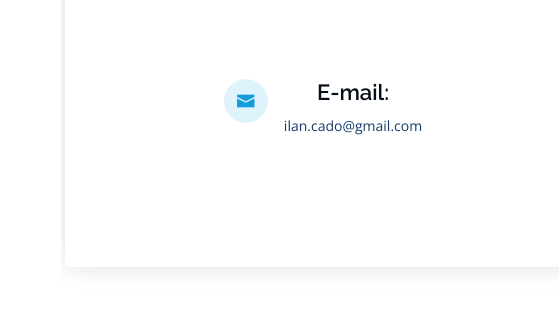
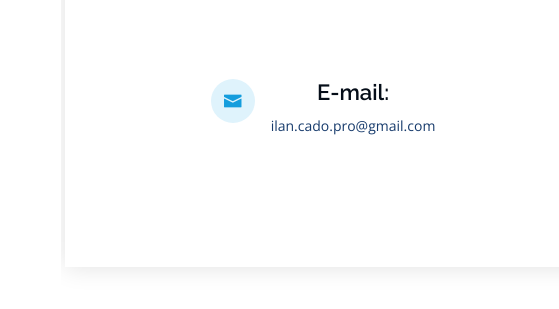
Before and after one commit to IlanCado/IlanCado.github.io, a plain HTML site: page index.html in a window 1280 px wide. Shown: the part 6065-6374 px from the top of the page, 239-798 px from the left. Drawn offline with nearby package versions, Linux system fonts and the light colour scheme.

Commit message:
Changement adresse pro

```diff
--- a/index.html
+++ b/index.html
@@ -749,9 +749,9 @@
                 </div>
 
                 <div class="email">
-                  <a href="mailto:ilan.cado@gmail.com"><i class="icofont-envelope"></a></i>
+                  <a href="mailto:ilan.cado.pro@gmail.com"><i class="icofont-envelope"></a></i>
                   <h4>E-mail:</h4>
-                  <p>ilan.cado@gmail.com</p>
+                  <p>ilan.cado.pro@gmail.com</p>
                 </div>
               </div>
               <div class="col-12 col-md-6">
```
